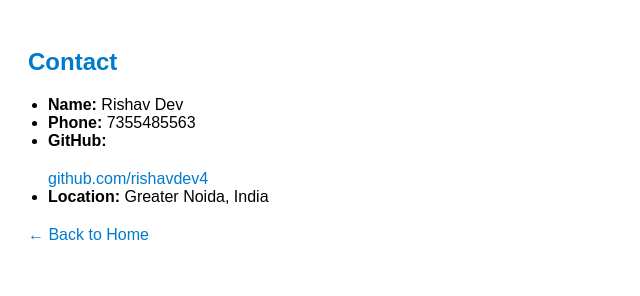
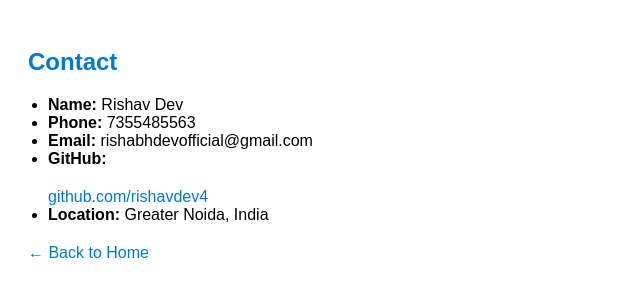
Before and after one commit to rishavdev4/cv-frames-project, a plain HTML site: page contact.html in a window 1280 px wide. Shown: the whole page, without its empty margins (0-640 px from the left). Drawn offline with Linux system fonts and the light colour scheme.

Commit message:
Update contact.html

```diff
--- a/contact.html
+++ b/contact.html
@@ -31,6 +31,7 @@
   <ul>
     <li><strong>Name:</strong> Rishav Dev</li>
     <li><strong>Phone:</strong> 7355485563</li>
+    <li><strong>Email:</strong> rishabhdevofficial@gmail.com</li>
     <li><strong>GitHub:</strong> <a href="https://github.com/rishavdev4" target="_blank">github.com/rishavdev4</a></li>
     <li><strong>Location:</strong> Greater Noida, India</li>
   </ul>
```
